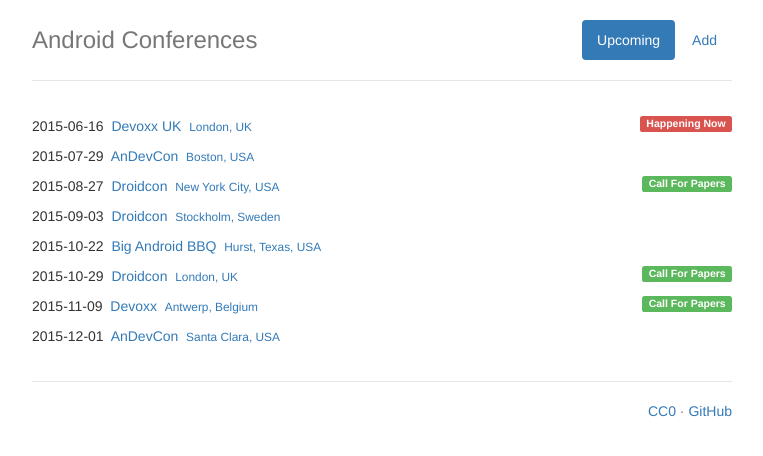
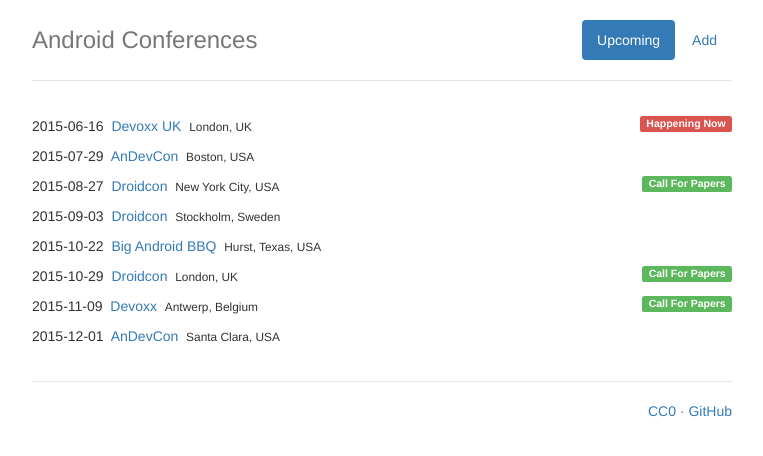
Before and after one commit to AndroidStudyGroup/conferences, a Jekyll site: the page built from index.html, in a window 1280 px wide. Shown: the top 456 px of the page, without its empty margins (258-1021 px from the left). Built offline with Jekyll 4.4.1, drawn with Linux system fonts in a browser that asks for light colours.

Commit message:
Remove Google Maps link from location

```diff
--- a/index.html
+++ b/index.html
@@ -15,7 +15,7 @@
     {{ conference.date_start | date: "%Y-%m-%d" }}&nbsp;
     <a class="post-link" href="{{ conference.website }}">{{ conference.name }}</a>
     {% if conference.location %}
-    &nbsp;<small><a href="http://maps.google.com/?q={{ conference.location }}">{{ conference.location }}</a></small>
+    &nbsp;<small>{{ conference.location }}</small>
     {% endif %}
     <script>
       {% if conference.cfp_start %}
```
